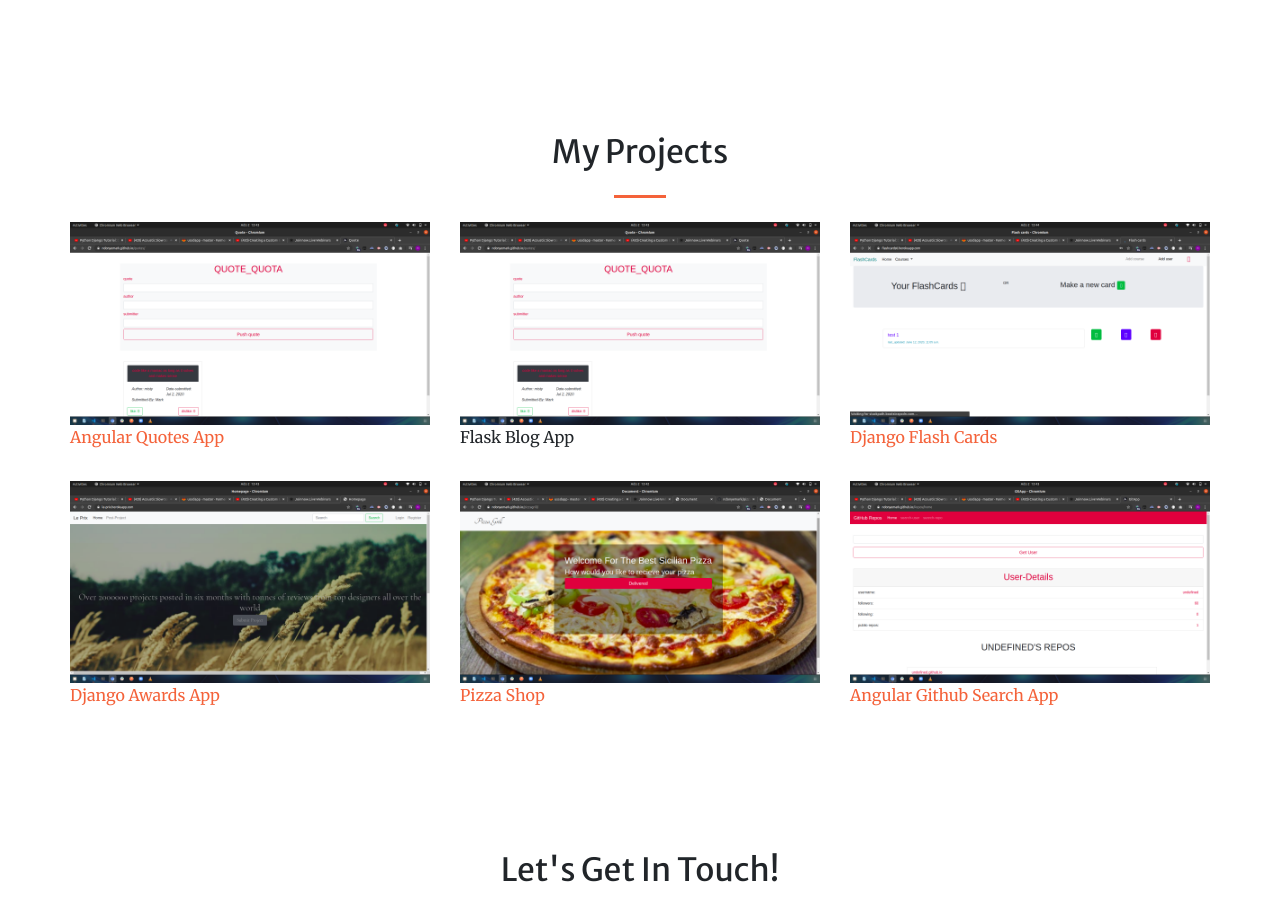
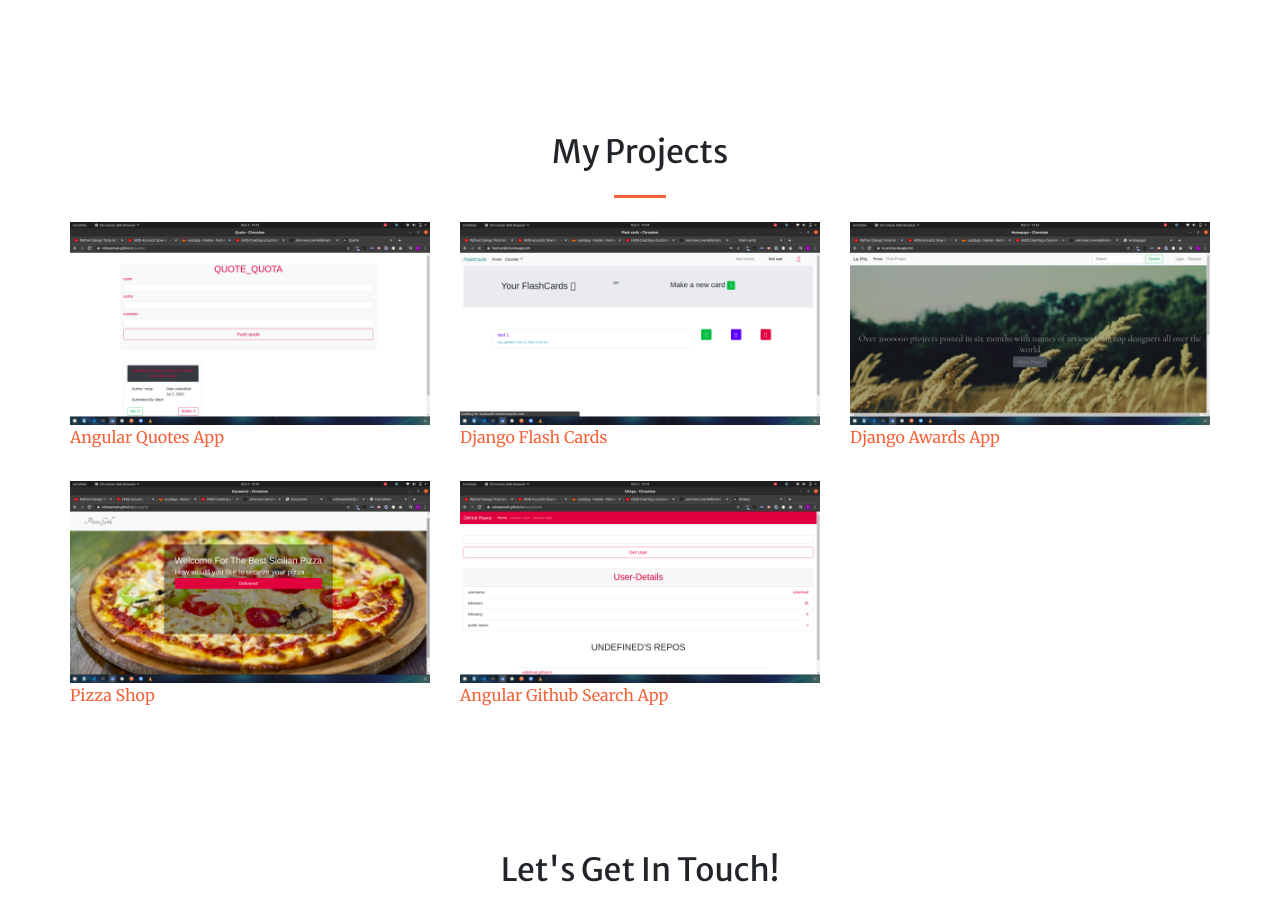
Before and after one commit to ndonyemark/myportfolio, a Django app: page / in a window 1280 px wide. Shown: the part 1732-2637 px from the top of the page. Run offline with Django 3.2, Linux system fonts and the light colour scheme; some libraries are stand-ins or nearby versions.

Commit message:
remove redundant data

```diff
--- a/portfolioapp/templates/index.html
+++ b/portfolioapp/templates/index.html
@@ -140,10 +140,10 @@
                     <p> <a href="https://ndonyemark.github.io/quotes/"> Angular Quotes App </a></p>
                 </div>
 
-                <div class="col-lg-4 col-sm-6">
+                <!-- <div class="col-lg-4 col-sm-6">
                     <img class="img-fluid" src="{% static 'assets/img/portfolio/thumbnails/4.png' %}" alt="" />
                         <p>Flask Blog App</p>
-                </div>
+                </div> -->
 
                 <div class="col-lg-4 col-sm-6">
                     <img class="img-fluid" src="{% static 'assets/img/portfolio/thumbnails/5.png' %}" alt="" />
```
